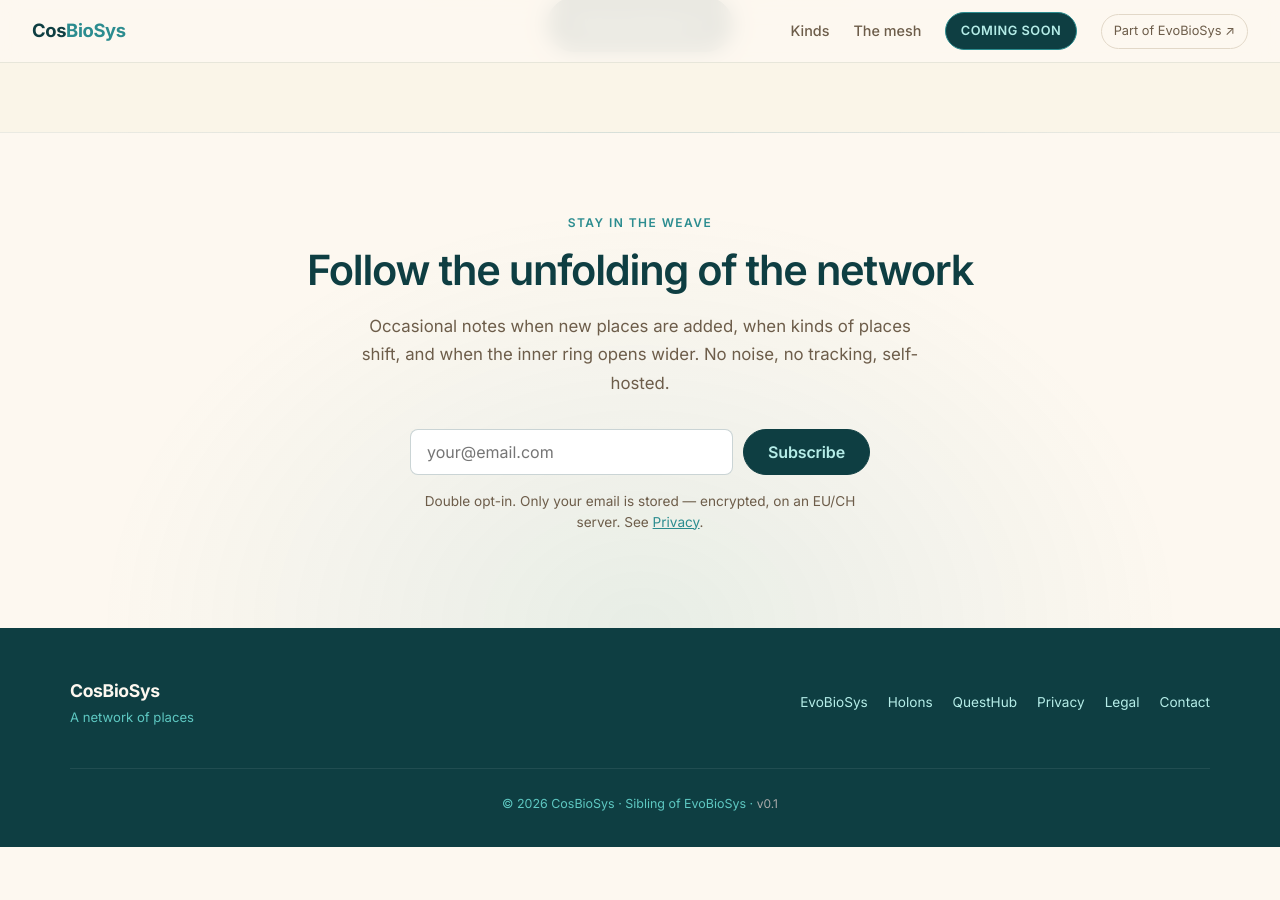
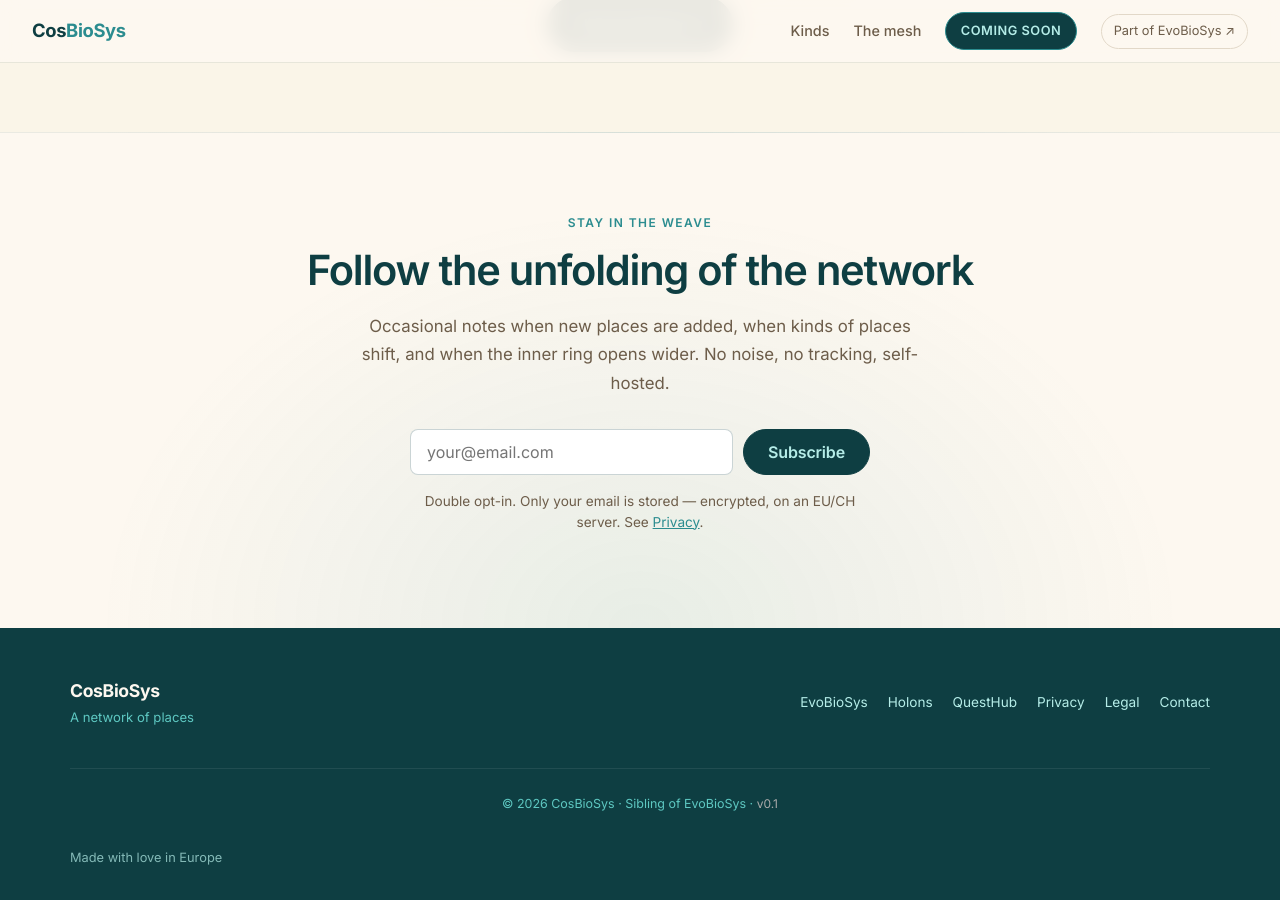
Before and after one commit to Evobiosys/cosiobsys.org, a Jekyll site: the page built from index.html, in a window 1280 px wide and 900 px high, scrolled down 6010 px. Built offline with Jekyll 4.4.1, drawn with Linux system fonts in a browser that asks for light colours; before the commit the page ends 6857 px from its top, so only the background shows below that.

Commit message:
chore: standardize footer to "Made with love in Europe"

```diff
--- a/_layouts/default.html
+++ b/_layouts/default.html
@@ -91,6 +91,7 @@
         &copy; 2026 CosBioSys &middot; Sibling of EvoBioSys &middot;
         <span style="color: #aaa; font-size: 0.75rem;">v0.1</span>
       </p>
+      <p class="cb-footer-signoff" style="font-size:0.8rem; opacity:0.7; margin-top:0.5rem;">Made with love in Europe</p>
     </div>
   </footer>
 
```
